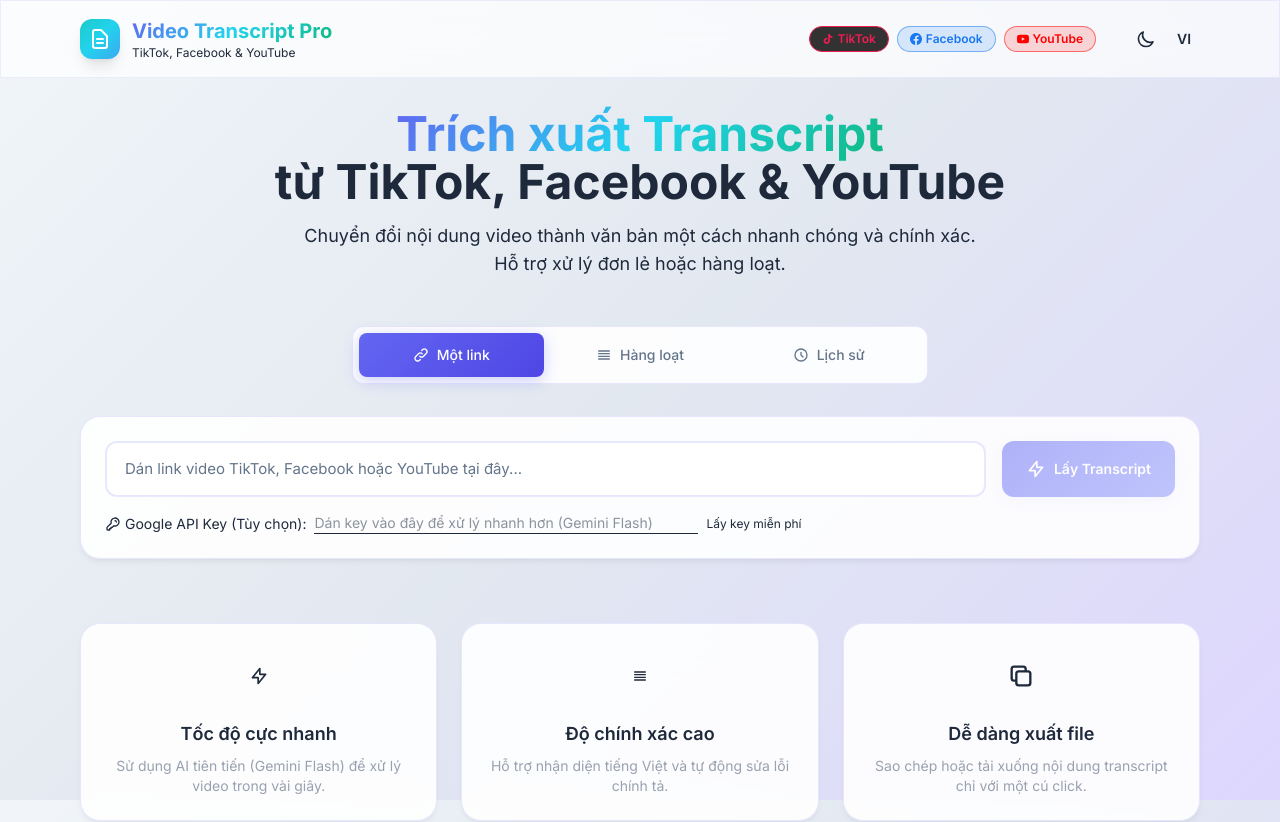
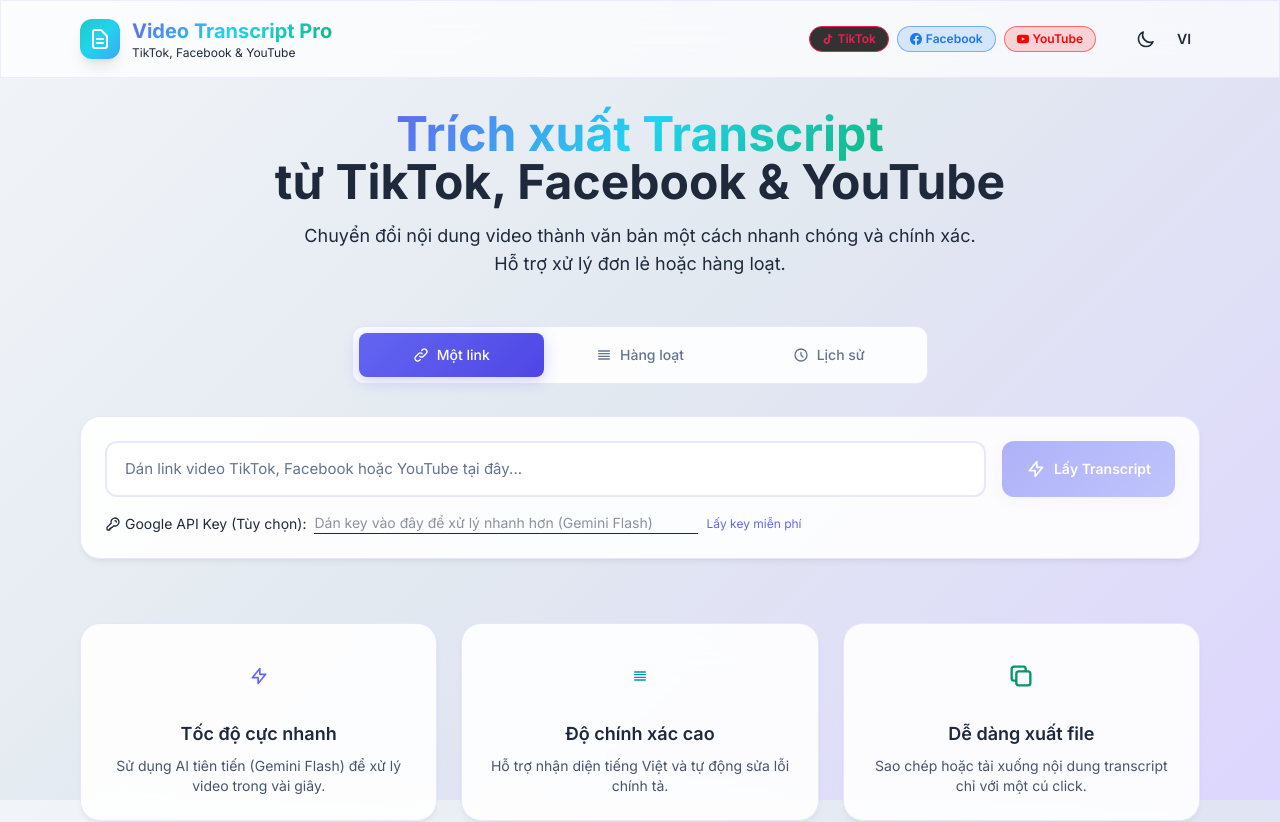
Before and after one commit to Kim-Thu/Video-Transcript-Pro, a Next.js app: page / in a window 1280 px wide. Shown: the top 822 px of the page. Built offline with nearby package versions, Linux system fonts and the light colour scheme; no server answers.

Commit message:
fix: Improve light mode UI consistency - Replace hardcoded text-gray-400 with text-secondary-text - Add Tailwind utility classes for theme-aware colors - FeatureCard, Input components now fully theme-compatible

```diff
--- a/src/app/globals.css
+++ b/src/app/globals.css
@@ -441,3 +441,46 @@
     @apply py-2.5 px-3 text-sm;
   }
 }
+
+/* Tailwind Utility Classes for Theme Colors */
+@layer utilities {
+  .text-foreground {
+    color: var(--color-foreground);
+  }
+
+  .text-secondary-text {
+    color: var(--color-secondary-text);
+  }
+
+  .text-muted {
+    color: var(--color-muted);
+  }
+
+  .text-primary {
+    color: var(--color-primary);
+  }
+
+  .text-accent {
+    color: var(--color-accent);
+  }
+
+  .text-success {
+    color: var(--color-success);
+  }
+
+  .text-warning {
+    color: var(--color-warning);
+  }
+
+  .text-error {
+    color: var(--color-error);
+  }
+
+  .bg-secondary {
+    background-color: var(--color-secondary);
+  }
+
+  .border-error {
+    border-color: var(--color-error);
+  }
+}
--- a/src/components/sections/FeatureCard.tsx
+++ b/src/components/sections/FeatureCard.tsx
@@ -15,6 +15,6 @@
       {icon}
     </div>
     <h3 className="text-lg font-semibold text-foreground mb-2">{title}</h3>
-    <p className="text-gray-400 text-sm">{description}</p>
+    <p className="text-secondary-text text-sm">{description}</p>
   </Card>
 );
--- a/src/components/ui/Input.tsx
+++ b/src/components/ui/Input.tsx
@@ -21,7 +21,7 @@
   return (
     <div className={`relative ${className}`}>
       {leftIcon && (
-        <div className="absolute left-4 top-1/2 -translate-y-1/2 text-gray-400">
+        <div className="absolute left-4 top-1/2 -translate-y-1/2 text-secondary-text">
           {leftIcon}
         </div>
       )}
@@ -44,7 +44,7 @@
         <button
           type="button"
           onClick={onClear}
-          className="absolute right-4 top-1/2 -translate-y-1/2 text-gray-400 hover:text-foreground transition-colors"
+          className="absolute right-4 top-1/2 -translate-y-1/2 text-secondary-text hover:text-foreground transition-colors"
         >
           <svg className="w-5 h-5" fill="none" viewBox="0 0 24 24" stroke="currentColor">
             <path strokeLinecap="round" strokeLinejoin="round" strokeWidth={2} d="M6 18L18 6M6 6l12 12" />
@@ -53,7 +53,7 @@
       )}
 
       {rightIcon && (
-        <div className="absolute right-4 top-1/2 -translate-y-1/2 text-gray-400">
+        <div className="absolute right-4 top-1/2 -translate-y-1/2 text-secondary-text">
           {rightIcon}
         </div>
       )}
```
